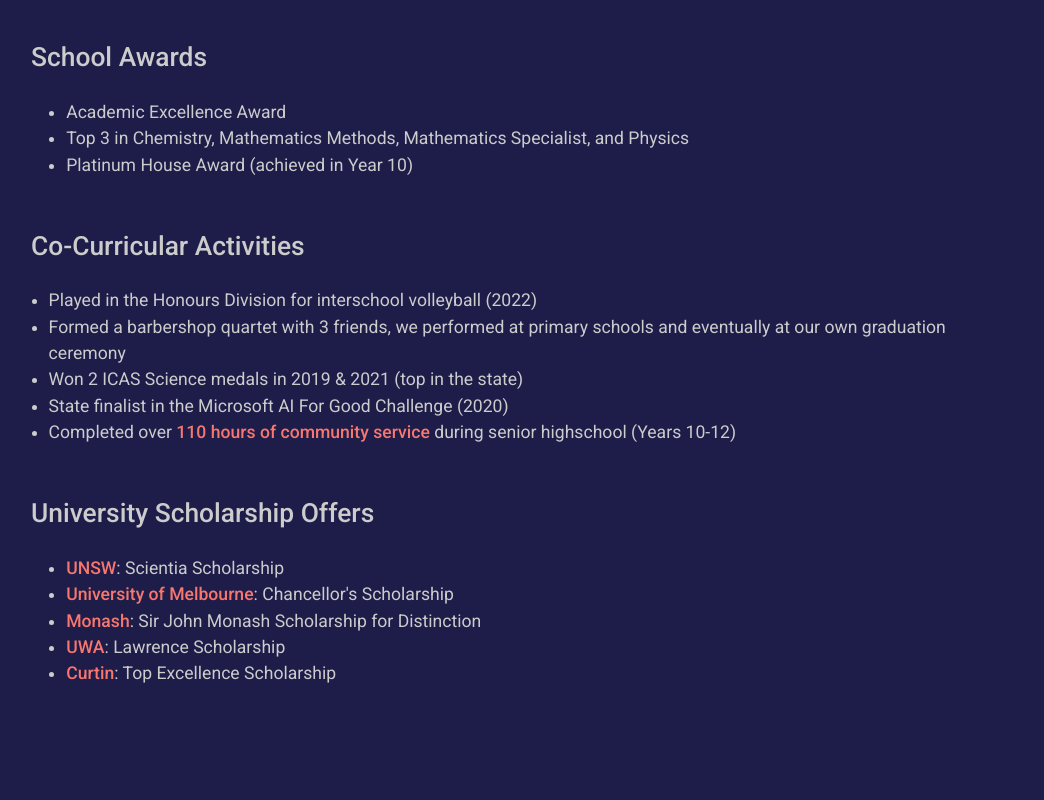
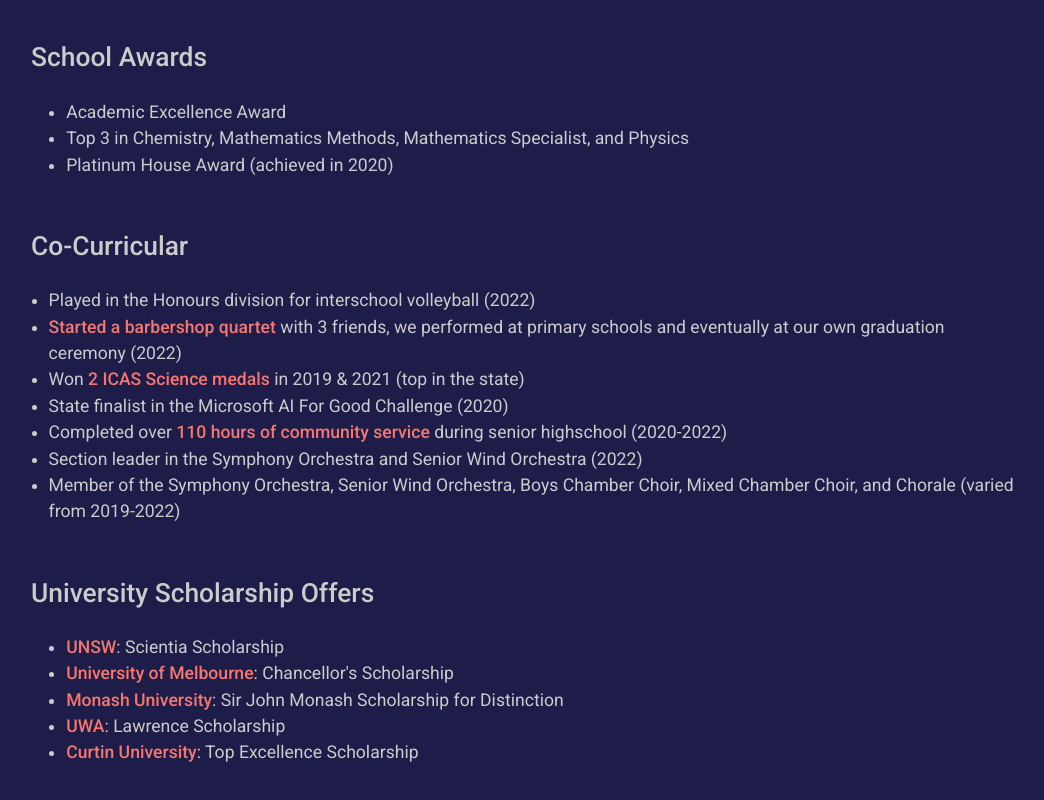
Before and after one commit to shen-kit/personal-website, a JavaScript app: page /achievements in a window 1280 px wide. Shown: the part 674-1474 px from the top of the page, without its empty margins (113-1157 px from the left). Before the commit the page ends 1414 px from the top, so only its background shows below. Built offline with nearby package versions, Linux system fonts and the light colour scheme.

Commit message:
updated Achievements page

```diff
--- a/src/pages/Achievements.js
+++ b/src/pages/Achievements.js
@@ -32,25 +32,27 @@
       <ul className={classes.mainList}>
         <li>Academic Excellence Award</li>
         <li>Top 3 in Chemistry, Mathematics Methods, Mathematics Specialist, and Physics</li>
-        <li>Platinum House Award (achieved in Year 10)</li>
+        <li>Platinum House Award (achieved in 2020)</li>
       </ul>
 
-      <h2>Co-Curricular Activities</h2>
+      <h2>Co-Curricular</h2>
       <ul>
-        <li>Played in the Honours Division for interschool volleyball (2022)</li>
-        <li>Formed a barbershop quartet with 3 friends, we performed at primary schools and eventually at our own graduation ceremony</li>
-        <li>Won 2 ICAS Science medals in 2019 & 2021 (top in the state)</li>
+        <li>Played in the Honours division for interschool volleyball (2022)</li>
+        <li><strong>Started a barbershop quartet</strong> with 3 friends, we performed at primary schools and eventually at our own graduation ceremony (2022)</li>
+        <li>Won <strong>2 ICAS Science medals</strong> in 2019 & 2021 (top in the state)</li>
         <li>State finalist in the Microsoft AI For Good Challenge (2020)</li>
-        <li>Completed over <strong>110 hours of community service</strong> during senior highschool (Years 10-12)</li>
+        <li>Completed over <strong>110 hours of community service</strong> during senior highschool (2020-2022)</li>
+        <li>Section leader in the Symphony Orchestra and Senior Wind Orchestra (2022)</li>
+        <li>Member of the Symphony Orchestra, Senior Wind Orchestra, Boys Chamber Choir, Mixed Chamber Choir, and Chorale (varied from 2019-2022)</li>
       </ul>
 
       <h2>University Scholarship Offers</h2>
       <ul className={classes.mainList + " " + classes.lastList}>
         <li><strong>UNSW</strong>: Scientia Scholarship</li>
         <li><strong>University of Melbourne</strong>: Chancellor's Scholarship</li>
-        <li><strong>Monash</strong>: Sir John Monash Scholarship for Distinction</li>
+        <li><strong>Monash University</strong>: Sir John Monash Scholarship for Distinction</li>
         <li><strong>UWA</strong>: Lawrence Scholarship</li>
-        <li><strong>Curtin</strong>: Top Excellence Scholarship</li>
+        <li><strong>Curtin University</strong>: Top Excellence Scholarship</li>
       </ul>
 
     </div>
```
